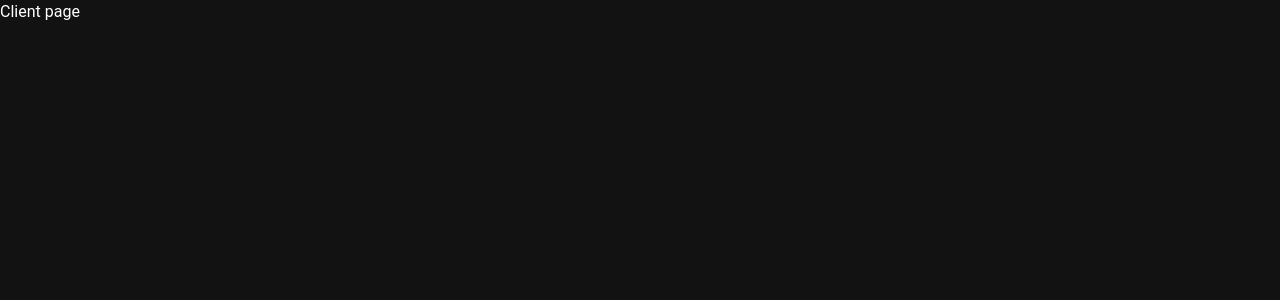
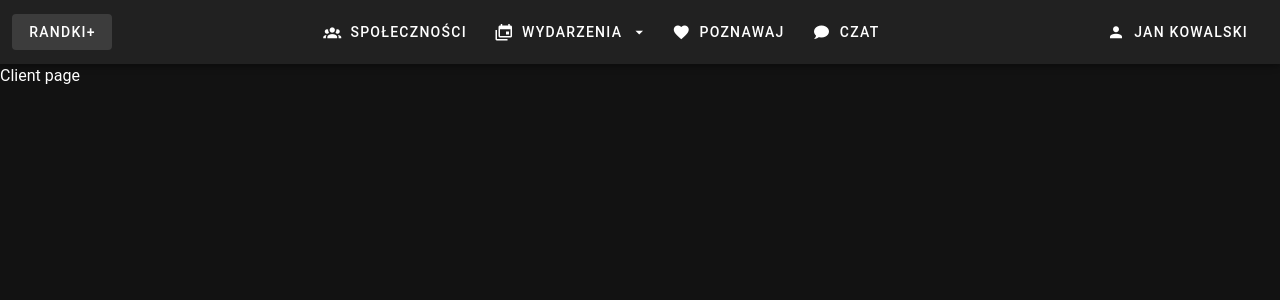
Before and after one commit to JakubTuta/Strona-randkowa, a Nuxt app: page /user in a window 1280 px wide. Shown: the top 300 px of the page. Built offline with nearby package versions, Linux system fonts and the light colour scheme.

Commit message:
Added navigation for user

```diff
--- /dev/null
+++ b/components/drawerUser.vue
@@ -0,0 +1,60 @@
+<script lang="ts" setup>
+import { useTheme } from 'vuetify'
+import { toggleTheme } from '~/composables/theme'
+
+const theme = useTheme()
+const drawer = defineModel({ default: false })
+</script>
+
+<template>
+  <v-navigation-drawer
+    v-model="drawer"
+    temporary
+    location="right"
+    class="pt-2"
+  >
+    <div class="hidden-sm-and-up">
+      <v-list-item
+        append-icon="mdi-account"
+        :title="$t('navBar.myProfile')"
+      />
+
+      <v-divider />
+    </div>
+
+    <v-list-item link title="Społeczności" append-icon="mdi-account-group" />
+    <v-list-item link title="Wydarzenia" append-icon="mdi-calendar-multiple">
+      <v-menu activator="parent" location="start">
+        <v-list class="justify-center">
+          <v-list-item
+            to="user/events/add"
+            append-icon="mdi-plus"
+            title="Utwórz wydarzenie"
+          />
+
+          <v-list-item
+            to="user/events"
+            append-icon="mdi-party-popper"
+            title="Przeglądaj"
+          />
+        </v-list>
+      </v-menu>
+    </v-list-item>
+    <v-list-item link title="Poznawaj" append-icon="mdi-heart" />
+    <v-list-item link title="Czat" append-icon="mdi-chat" />
+
+    <div class="hidden-sm-and-up">
+      <v-divider />
+      <v-list-item
+        append-icon="mdi-theme-light-dark"
+        :title="$t('navBar.changeTheme')"
+        @click="toggleTheme(theme)"
+      />
+      <v-list-item
+        to="/"
+        append-icon="mdi-logout"
+        :title="$t('navBar.logout')"
+      />
+    </div>
+  </v-navigation-drawer>
+</template>
--- a/components/navBarGuest.vue
+++ b/components/navBarGuest.vue
@@ -1,12 +1,10 @@
 <script setup lang="ts">
 import { useTheme } from 'vuetify'
+import { toggleTheme } from '~/composables/theme'
 
 const { t } = useI18n()
 
 const theme = useTheme()
-function toggleTheme() {
-  theme.global.name.value = theme.global.current.value.dark ? 'light' : 'dark'
-}
 </script>
 
 <template>
@@ -23,14 +21,13 @@ function toggleTheme() {
     <div class="hidden-sm-and-down">
       <v-btn variant="text" color="default" to="/auth/login">
         {{ t("navBar.login") }}
-
       </v-btn>
 
-      <v-btn variant="text" color="default" icon="mdi-theme-light-dark" @click="toggleTheme" />
+      <v-btn variant="text" color="default" icon="mdi-theme-light-dark" @click="toggleTheme(theme)" />
     </div>
 
     <div class="hidden-md-and-up">
-      <v-btn class="rounded-xl mr-2" color="default">
+      <v-btn class="rounded-xl mr-2" color="default" icon>
         <v-icon icon="mdi-menu" />
         <v-menu activator="parent">
           <v-list class="justify-center">
--- /dev/null
+++ b/components/navBarUser.vue
@@ -0,0 +1,108 @@
+<script lang="ts" setup>
+import { useTheme } from 'vuetify'
+import { toggleTheme } from '~/composables/theme'
+
+const theme = useTheme()
+const drawer = defineModel({ default: false })
+
+const eventMenuIcon = ref('mdi-menu-down')
+
+function changeIcon() {
+  eventMenuIcon.value = eventMenuIcon.value === 'mdi-menu-down' ? 'mdi-menu-up' : 'mdi-menu-down'
+}
+</script>
+
+<template>
+  <v-app-bar
+    prominent
+    class="px-2"
+  >
+    <v-btn variant="text" color="default" to="/user">
+      Randki+
+    </v-btn>
+
+    <v-spacer />
+
+    <div class="hidden-sm-and-down">
+      <v-btn
+        variant="text"
+        color="default"
+        prepend-icon="mdi-account-group"
+      >
+        Społeczności
+      </v-btn>
+
+      <v-btn
+        variant="text"
+        color="default"
+        prepend-icon="mdi-calendar-multiple"
+        :append-icon="eventMenuIcon"
+      >
+        Wydarzenia
+        <v-menu activator="parent" @update:model-value="changeIcon">
+          <v-list class="justify-center">
+            <v-list-item
+              to="user/events/add"
+              prepend-icon="mdi-plus"
+              title="Utwórz wydarzenie"
+            />
+
+            <v-list-item
+              to="user/events"
+              prepend-icon="mdi-party-popper"
+              title="Przeglądaj"
+            />
+          </v-list>
+        </v-menu>
+      </v-btn>
+
+      <v-btn
+        variant="text"
+        color="default"
+        prepend-icon="mdi-heart"
+      >
+        Poznawaj
+      </v-btn>
+
+      <v-btn
+        variant="text"
+        color="default"
+        prepend-icon="mdi-chat"
+      >
+        Czat
+      </v-btn>
+    </div>
+
+    <v-spacer />
+
+    <div class="hidden-xs">
+      <v-btn class=" mr-2" color="default" prepend-icon="mdi-account">
+        Jan Kowalski
+        <v-menu activator="parent">
+          <v-list class="justify-center">
+            <v-list-item
+              prepend-icon="mdi-theme-light-dark"
+              title="Zmień motyw"
+              @click="toggleTheme(theme)"
+            />
+            <v-list-item
+              to="/"
+              prepend-icon="mdi-logout"
+              :title="$t('navBar.logout')"
+            />
+          </v-list>
+        </v-menu>
+      </v-btn>
+    </div>
+
+    <div class="hidden-md-and-up">
+      <v-btn class="rounded-xl mr-2" color="default" icon @click.stop="drawer = !drawer">
+        <v-icon icon="mdi-menu" />
+      </v-btn>
+    </div>
+  </v-app-bar>
+</template>
+
+<style>
+
+</style>
--- /dev/null
+++ b/composables/theme.ts
@@ -0,0 +1,5 @@
+import type { ThemeInstance } from 'vuetify'
+
+export function toggleTheme(theme: ThemeInstance) {
+  theme.global.name.value = theme.global.current.value.dark ? 'light' : 'dark'
+}
--- a/locales/en.json
+++ b/locales/en.json
@@ -1,5 +1,7 @@
 {
   "navBar": {
-    "login": "Login"
+    "login": "Login",
+    "logout": "Log out",
+    "changeTheme": "Change theme"
   }
 }
--- a/locales/pl.json
+++ b/locales/pl.json
@@ -1,5 +1,8 @@
 {
   "navBar": {
-    "login": "Logowanie"
+    "login": "Logowanie",
+    "logout": "Wyloguj",
+    "changeTheme": "Zmień motyw",
+    "myProfile": "Mój profil"
   }
 }
--- a/pages/user/index.vue
+++ b/pages/user/index.vue
@@ -1,11 +1,15 @@
 <script lang="ts" setup>
-
+const drawer = ref(false)
 </script>
 
 <template>
+  <NavBarUser v-model="drawer" />
+
   <div>
     Client page
   </div>
+
+  <DrawerUser v-model="drawer" />
 </template>
 
 <style>
```
